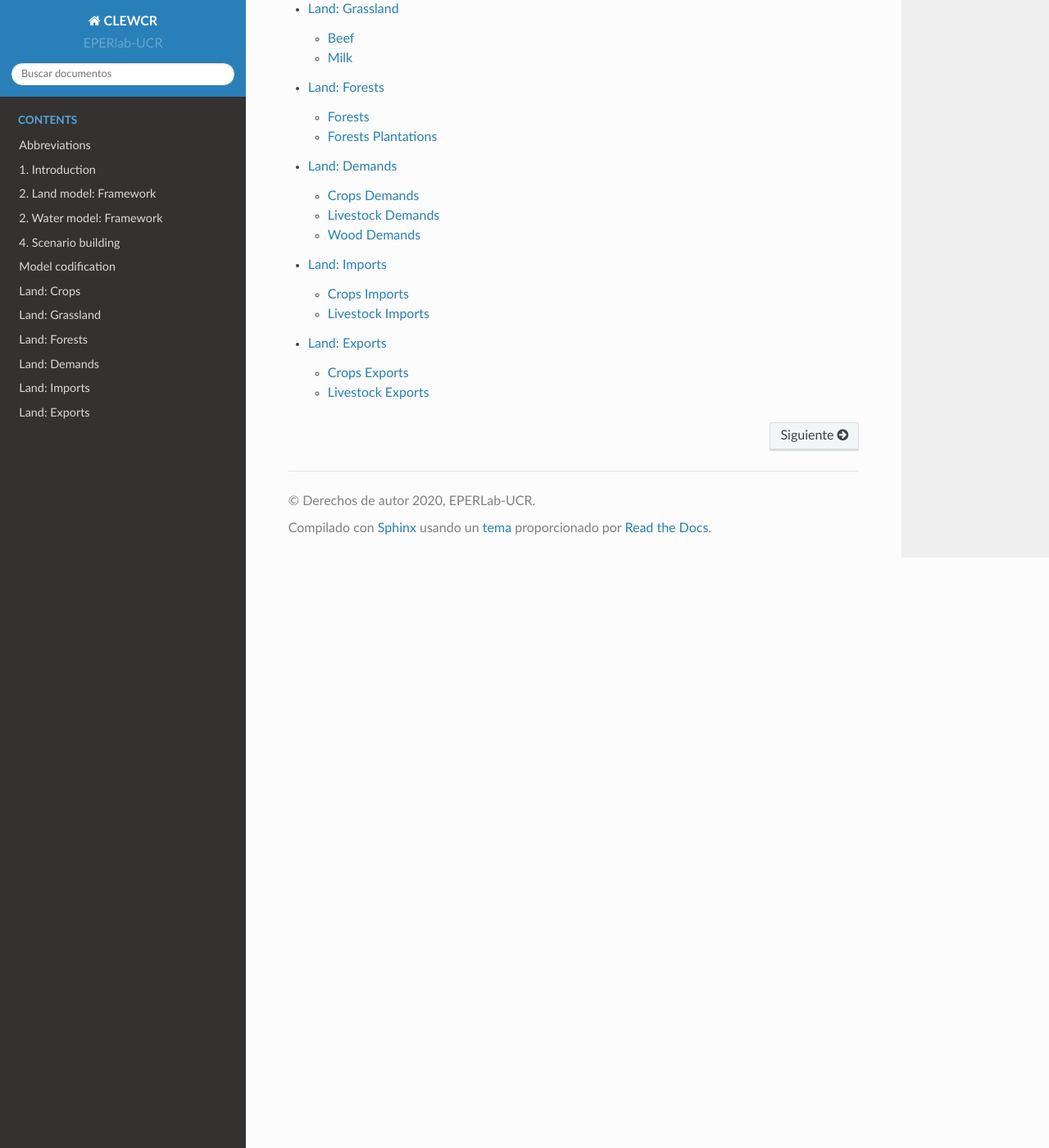
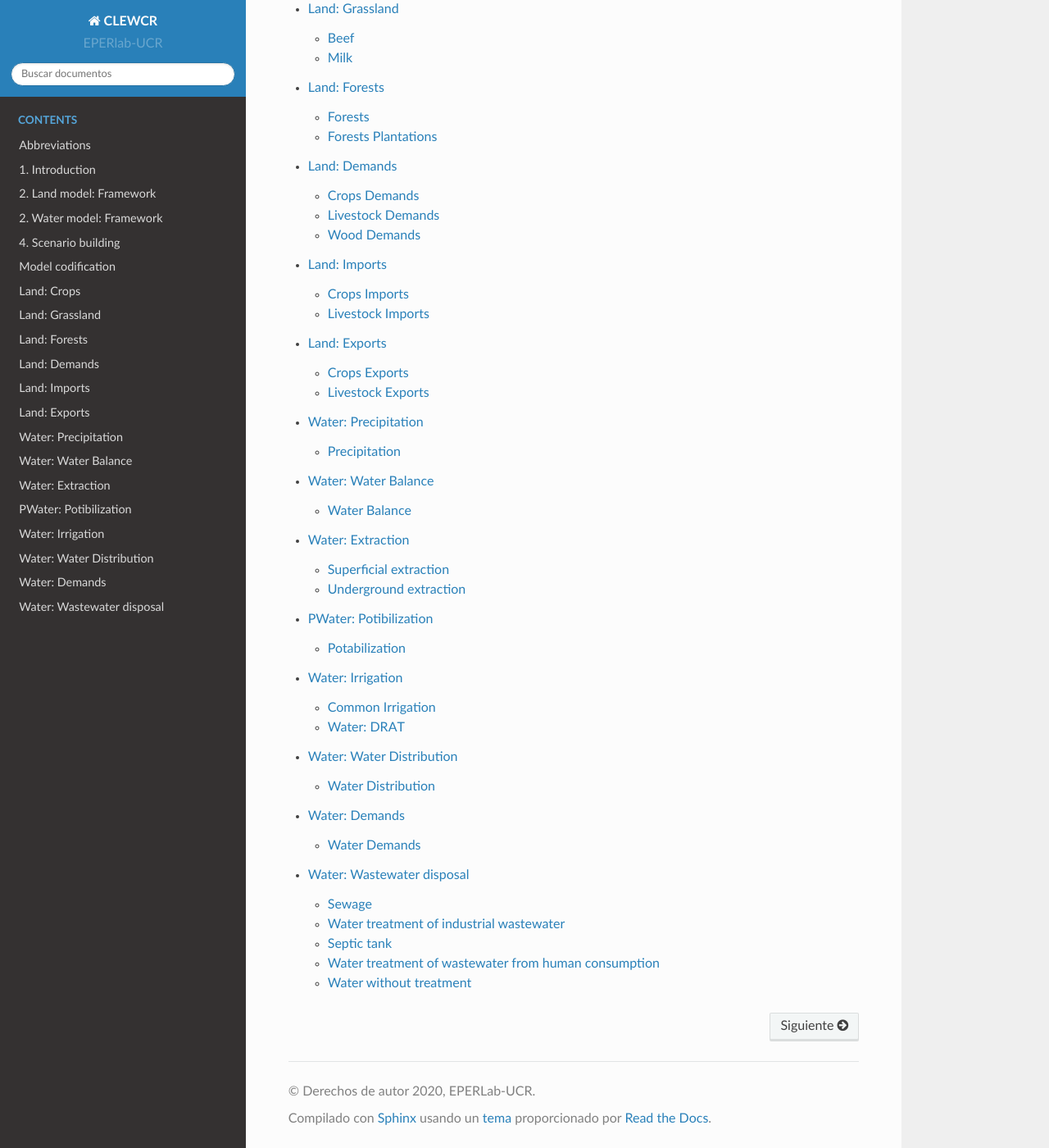
Before and after one commit to EPERLab/CLEW, a Sphinx documentation site: the page built from docs/index.rst, in a window 1280 px wide and 1400 px high, scrolled down 977 px. Shown: the whole window at 82% size. Built offline with Sphinx 7.4.7 and the Read the Docs theme 2.0.0, drawn with Linux system fonts in a browser that asks for light colours; formulas are drawn with MathJax 3.

Commit message:
Update index.rst

```diff
--- a/docs/index.rst
+++ b/docs/index.rst
@@ -22,3 +22,11 @@ The CLEW – CR model
    fichas/04_Demands
    fichas/05_Imports
    fichas/06_Exports
+   fichas/07_Precipitation
+   fichas/08_WaterBalance
+   fichas/09_Extraction
+   fichas/10_Potabilization
+   fichas/11_Irrigation
+   fichas/12_Water_distribution
+   fichas/13_Water_demands
+   fichas/14_Watewater_disposal
```
